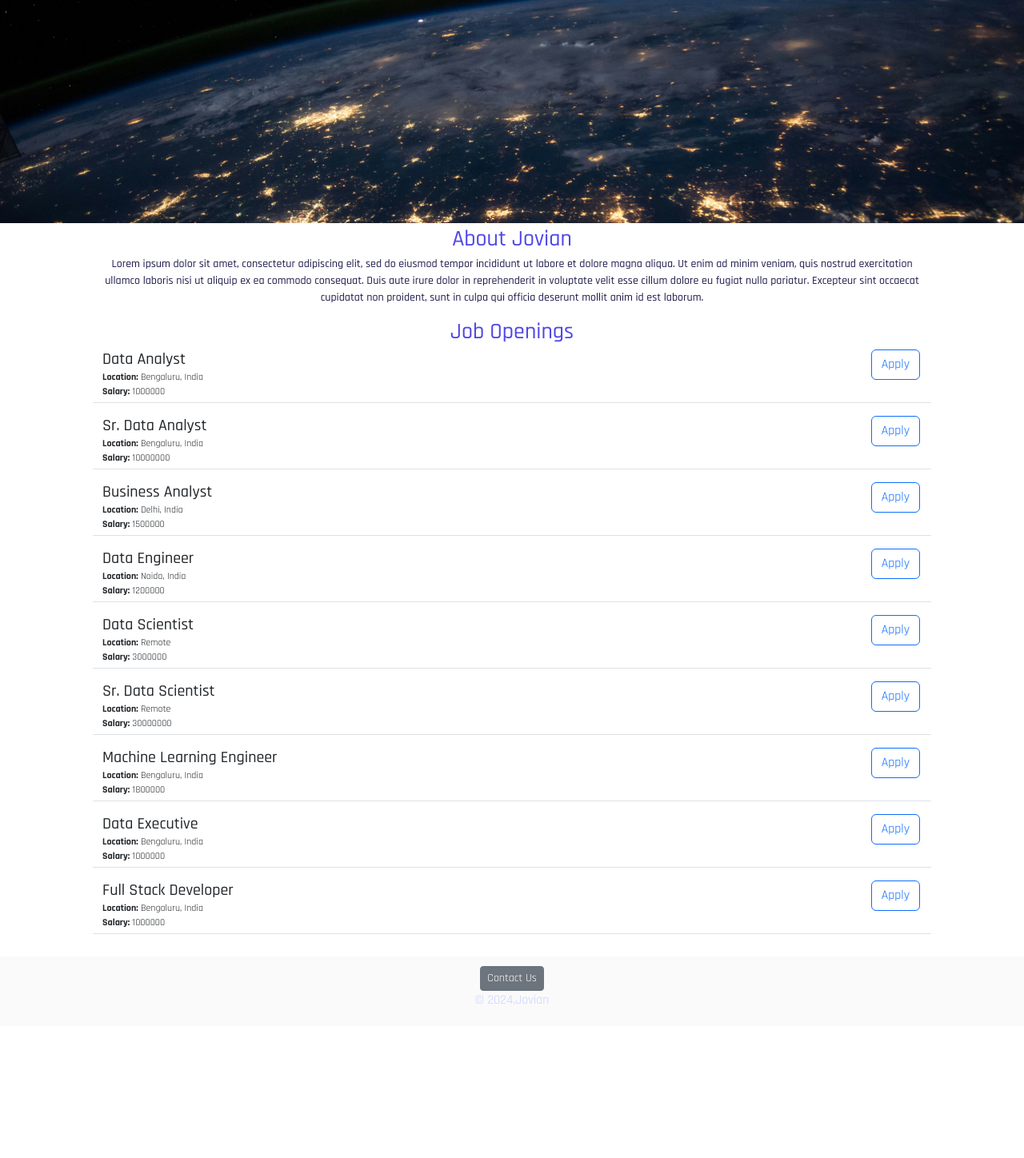
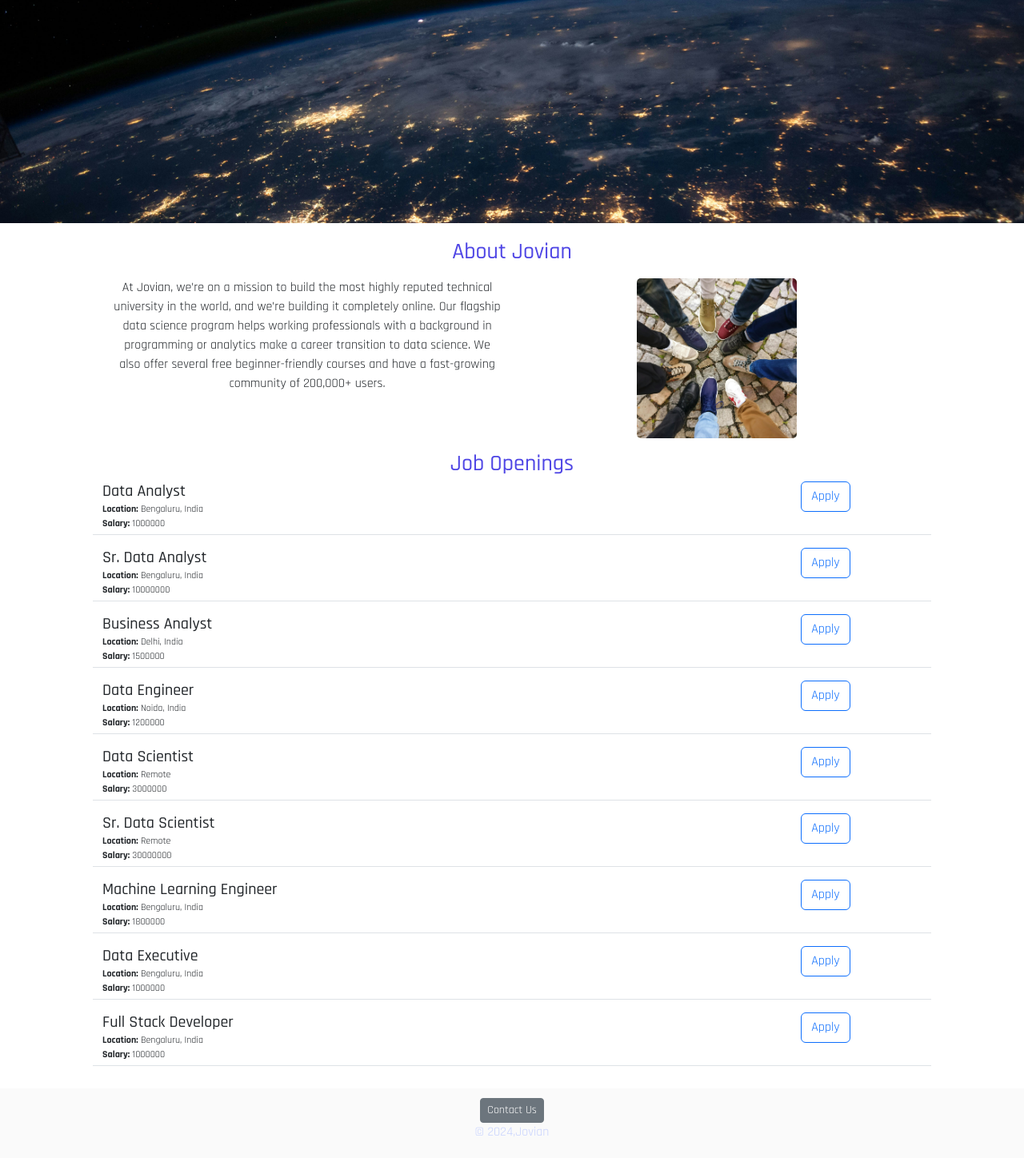
Before and after one commit to PravinTiwari023/jovian-careers-website, a Flask app: page / in a window 1280 px wide. Shown: the part 55-1503 px from the top of the page at 80% size. Before the commit the page ends 1312 px from the top, so only its background shows below. Run offline with Flask 3, Linux system fonts and the light colour scheme.

Commit message:
0006 commit

```diff
--- a/static/style.css
+++ b/static/style.css
@@ -16,6 +16,7 @@
     width: 100%;
     height: 280px;
     object-fit: cover;
+    margin-bottom: 16px;
 }
 
 .sub-headers {
@@ -29,6 +30,12 @@
     width: 80%;
     margin: 0px auto;
     text-align: center;
+    margin: 16px auto;
+}
+
+#team {
+    height: 200px;
+    border-radius: 5px;
 }
 
 #job-opening {
--- a/templates/home.html
+++ b/templates/home.html
@@ -8,14 +8,22 @@
     <link rel="preconnect" href="https://fonts.gstatic.com" crossorigin>
     <link href="https://fonts.googleapis.com/css2?family=Rajdhani:wght@300;400;500;600;700&display=swap" rel="stylesheet">
     <link href="https://cdn.jsdelivr.net/npm/bootstrap@5.3.3/dist/css/bootstrap.min.css" rel="stylesheet" integrity="sha384-QWTKZyjpPEjISv5WaRU9OFeRpok6YctnYmDr5pNlyT2bRjXh0JMhjY6hW+ALEwIH" crossorigin="anonymous">
+    <link rel="icon" href="/static/bell.png" type="image/png">
     <link rel="stylesheet" href="static/style.css">
 </head>
 <body>
     <h1>Jovian Careers</h1>
     <img id="banner" src="/static/banner.jpg" alt="banner">
     <h2 class="sub-headers">About Jovian</h2>
-    <div id="about-section">
-        <p class="text-data">Lorem ipsum dolor sit amet, consectetur adipiscing elit, sed do eiusmod tempor incididunt ut labore et dolore magna aliqua. Ut enim ad minim veniam, quis nostrud exercitation ullamco laboris nisi ut aliquip ex ea commodo consequat. Duis aute irure dolor in reprehenderit in voluptate velit esse cillum dolore eu fugiat nulla pariatur. Excepteur sint occaecat cupidatat non proident, sunt in culpa qui officia deserunt mollit anim id est laborum.</p>
+    <div id="about-section" class="row">
+         <div class="col-md-6">
+      <p>
+        At Jovian, we’re on a mission to build the most highly reputed technical university in the world, and we’re building it completely online. Our flagship data science program helps working professionals with a background in programming or analytics make a career transition to data science. We also offer several free beginner-friendly courses and have a fast-growing community of 200,000+ users.
+      </p>
+        </div>
+        <div class="col-md-6">
+        <img id="team" src="/static/team.jpg">
+        </div>
     </div>
     <h2 class="sub-headers">Job Openings</h2>
     <div id="job-opening">
--- a/templates/jobitem.html
+++ b/templates/jobitem.html
@@ -1,6 +1,6 @@
 <link rel="stylesheet" href="static/style.css">
 <div id="jobs-title" class="border-bottom row">
-    <div class="col-11">
+    <div class="col-10">
         <h5>{{ job['title'] }}</h5>
         <div>
             <b>Location:</b> {{ job['location'] }}
@@ -11,7 +11,7 @@
             </div>
         {% endif %}
     </div>
-    <div class="col-1">
+    <div class="col-2">
         <button type="button" class="btn btn-outline-primary">Apply</button>
     </div>
 </div>
```
Also changed, not shown: static/bell.png (added), static/team.jpg (added).
